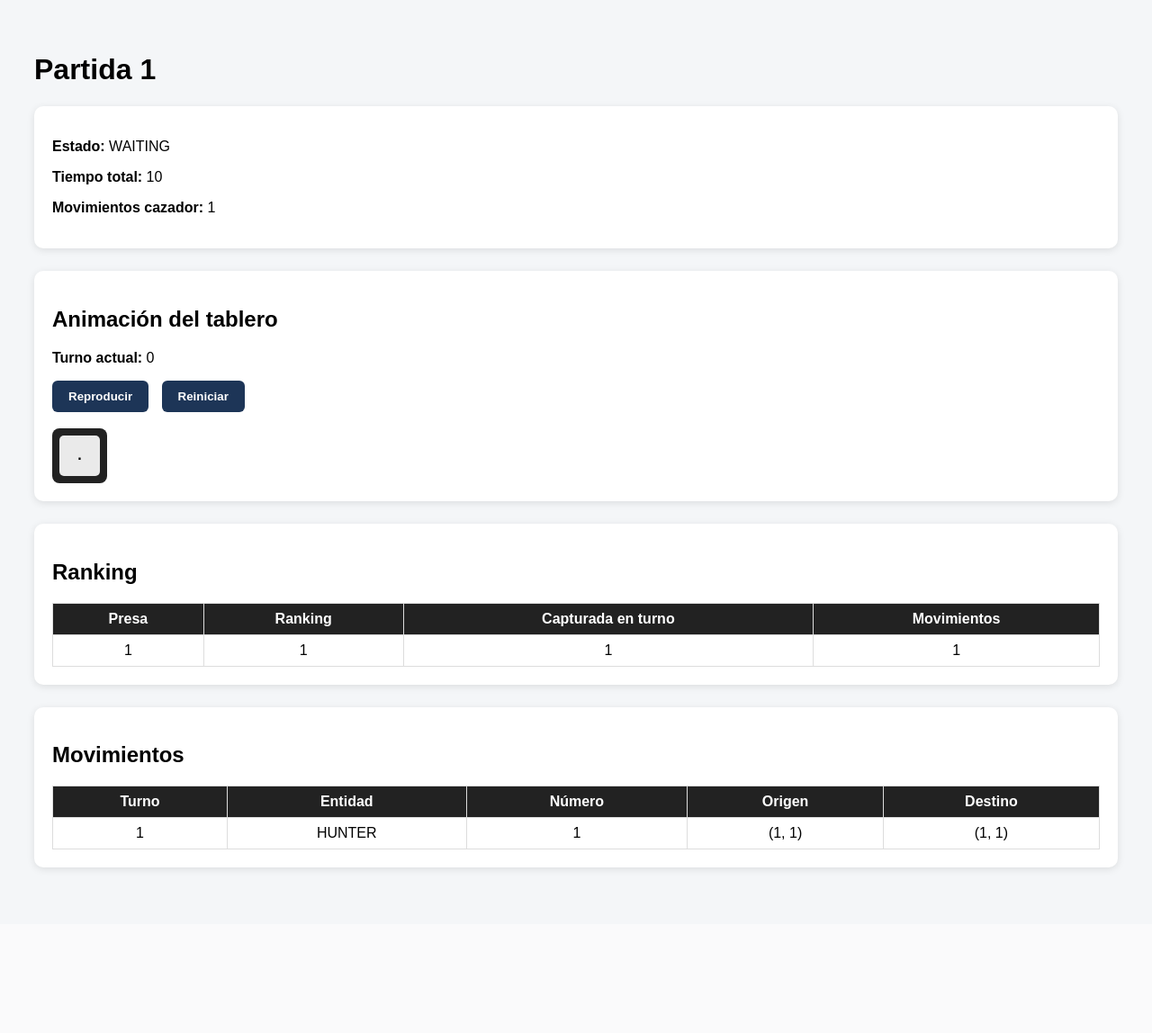
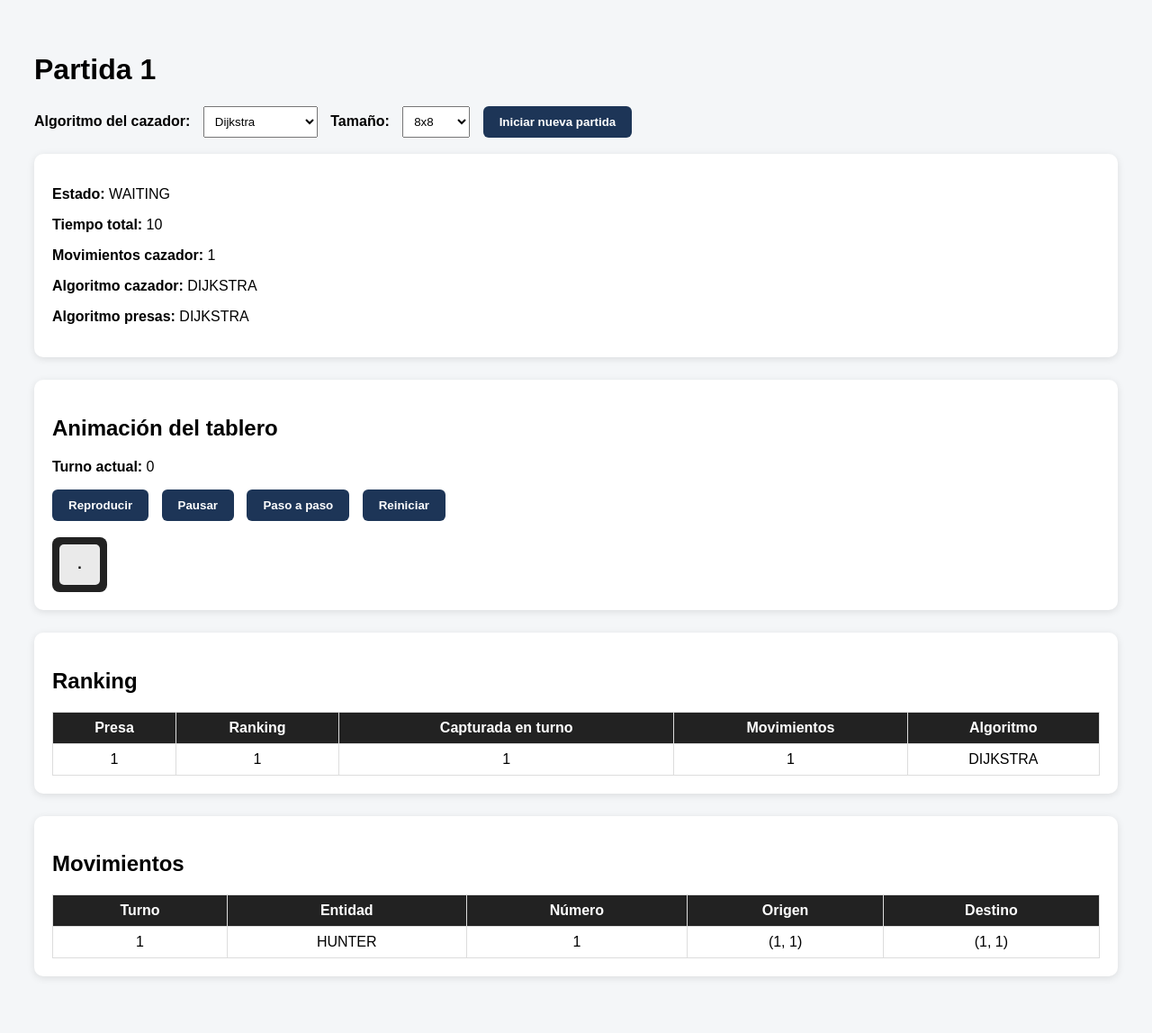
Before and after one commit to pyruz170921/hunter-vs-preys, a Django app: page /games/1/ in a window 1280 px wide. Shown: the whole page at 90% size. Before the commit the page ends 969 px from the top, so only its background shows below. Run offline with Django 5.2, Linux system fonts and the light colour scheme; tables that the repository leaves empty hold one stand-in row (values such as "Sample post").

Commit message:
Mejorar controles de simulacion en interfaz

```diff
--- a/game/templates/game/detail.html
+++ b/game/templates/game/detail.html
@@ -4,82 +4,18 @@
     <title>Partida {{ game.pk }}</title>
 
     <style>
-        body {
-            font-family: Arial, sans-serif;
-            background: #f4f6f8;
-            padding: 30px;
-        }
-
-        .card {
-            background: white;
-            padding: 20px;
-            margin-bottom: 25px;
-            border-radius: 10px;
-            box-shadow: 0 2px 8px rgba(0,0,0,0.1);
-        }
-
-        .board {
-            display: inline-grid;
-            grid-template-columns: repeat({{ board_size }}, 45px);
-            gap: 4px;
-            background: #222;
-            padding: 8px;
-            border-radius: 8px;
-        }
-
-        .cell {
-            width: 45px;
-            height: 45px;
-            background: #eaeaea;
-            display: flex;
-            align-items: center;
-            justify-content: center;
-            font-weight: bold;
-            border-radius: 5px;
-        }
-
-        .obstacle {
-            background: #333;
-            color: white;
-        }
-
-        .hunter {
-            background: #e63946;
-            color: white;
-        }
-
-        .prey {
-            background: #2a9d8f;
-            color: white;
-        }
-
-        button {
-            padding: 10px 18px;
-            margin-right: 10px;
-            cursor: pointer;
-            border: none;
-            border-radius: 6px;
-            background: #1d3557;
-            color: white;
-            font-weight: bold;
-        }
-
-        table {
-            width: 100%;
-            border-collapse: collapse;
-            background: white;
-        }
-
-        th, td {
-            border: 1px solid #ddd;
-            padding: 8px;
-            text-align: center;
-        }
-
-        th {
-            background: #222;
-            color: white;
-        }
+        body { font-family: Arial, sans-serif; background: #f4f6f8; padding: 30px; }
+        .card { background: white; padding: 20px; margin-bottom: 25px; border-radius: 10px; box-shadow: 0 2px 8px rgba(0,0,0,0.1); }
+        .board { display: inline-grid; grid-template-columns: repeat({{ board_size }}, 45px); gap: 4px; background: #222; padding: 8px; border-radius: 8px; }
+        .cell { width: 45px; height: 45px; background: #eaeaea; display: flex; align-items: center; justify-content: center; font-weight: bold; border-radius: 5px; }
+        .obstacle { background: #333; color: white; }
+        .hunter { background: #e63946; color: white; }
+        .prey { background: #2a9d8f; color: white; }
+        button { padding: 10px 18px; margin-right: 10px; cursor: pointer; border: none; border-radius: 6px; background: #1d3557; color: white; font-weight: bold; }
+        select { padding: 8px; margin: 0 10px; }
+        table { width: 100%; border-collapse: collapse; background: white; }
+        th, td { border: 1px solid #ddd; padding: 8px; text-align: center; }
+        th { background: #222; color: white; }
     </style>
 </head>
 
@@ -87,10 +23,36 @@
 
 <h1>Partida {{ game.pk }}</h1>
 
+<form action="{% url 'generate_new_game' %}" method="post">
+    {% csrf_token %}
+
+    <label><strong>Algoritmo del cazador:</strong></label>
+
+    <select name="hunter_algorithm">
+        <option value="DIJKSTRA">Dijkstra</option>
+        <option value="FLOYD">Floyd-Warshall</option>
+    </select>
+
+    <label><strong>Tamaño:</strong></label>
+
+    <select name="board_size">
+        <option value="8">8x8</option>
+        <option value="10">10x10</option>
+        <option value="12">12x12</option>
+        <option value="15">15x15</option>
+    </select>
+
+    <button type="submit">Iniciar nueva partida</button>
+</form>
+
+<br>
+
 <div class="card">
     <p><strong>Estado:</strong> {{ game.status }}</p>
     <p><strong>Tiempo total:</strong> {{ game.total_time }}</p>
     <p><strong>Movimientos cazador:</strong> {{ game.hunter_moves }}</p>
+    <p><strong>Algoritmo cazador:</strong> {{ hunter.algorithm }}</p>
+    <p><strong>Algoritmo presas:</strong> {{ preys.0.algorithm }}</p>
 </div>
 
 <div class="card">
@@ -99,6 +61,8 @@
     <p><strong>Turno actual:</strong> <span id="turn">0</span></p>
 
     <button onclick="playSimulation()">Reproducir</button>
+    <button onclick="pauseSimulation()">Pausar</button>
+    <button onclick="stepSimulation()">Paso a paso</button>
     <button onclick="resetBoard()">Reiniciar</button>
 
     <br><br>
@@ -115,6 +79,7 @@
             <th>Ranking</th>
             <th>Capturada en turno</th>
             <th>Movimientos</th>
+            <th>Algoritmo</th>
         </tr>
 
         {% for prey in preys %}
@@ -123,6 +88,7 @@
             <td>{{ prey.ranking_position }}</td>
             <td>{{ prey.captured_at }}</td>
             <td>{{ prey.moves }}</td>
+            <td>{{ prey.algorithm }}</td>
         </tr>
         {% endfor %}
     </table>
@@ -159,18 +125,10 @@
 
 <script>
     const boardSize = {{ board_size }};
-    const obstacles = JSON.parse(
-        document.getElementById("obstacles-data").textContent
-    );
-    const initialHunter = JSON.parse(
-        document.getElementById("hunter-data").textContent
-    );
-    const initialPreys = JSON.parse(
-        document.getElementById("preys-data").textContent
-    );
-    const movements = JSON.parse(
-        document.getElementById("movements-data").textContent
-    );
+    const obstacles = JSON.parse(document.getElementById("obstacles-data").textContent);
+    const initialHunter = JSON.parse(document.getElementById("hunter-data").textContent);
+    const initialPreys = JSON.parse(document.getElementById("preys-data").textContent);
+    const movements = JSON.parse(document.getElementById("movements-data").textContent);
 
     const boardElement = document.getElementById("board");
     const turnElement = document.getElementById("turn");
@@ -212,9 +170,7 @@
         boardElement.innerHTML = "";
 
         const obstacleSet = new Set(
-            obstacles.map(
-                obstacle => positionKey(obstacle.x, obstacle.y)
-            )
+            obstacles.map(obstacle => positionKey(obstacle.x, obstacle.y))
         );
 
         for (let x = 0; x < boardSize; x++) {
@@ -236,11 +192,7 @@
                     Object.keys(preys).forEach(number => {
                         const prey = preys[number];
 
-                        if (
-                            prey.alive &&
-                            prey.x === x &&
-                            prey.y === y
-                        ) {
+                        if (prey.alive && prey.x === x && prey.y === y) {
                             foundPrey = number;
                         }
                     });
@@ -278,10 +230,7 @@
         Object.keys(preys).forEach(number => {
             const prey = preys[number];
 
-            if (
-                prey.x === hunter.x &&
-                prey.y === hunter.y
-            ) {
+            if (prey.x === hunter.x && prey.y === hunter.y) {
                 prey.alive = false;
             }
         });
@@ -295,6 +244,7 @@
         intervalId = setInterval(() => {
             if (currentIndex >= movements.length) {
                 clearInterval(intervalId);
+                intervalId = null;
                 return;
             }
 
@@ -303,6 +253,22 @@
         }, 500);
     }
 
+    function pauseSimulation() {
+        clearInterval(intervalId);
+        intervalId = null;
+    }
+
+    function stepSimulation() {
+        pauseSimulation();
+
+        if (currentIndex >= movements.length) {
+            return;
+        }
+
+        applyMovement(movements[currentIndex]);
+        currentIndex++;
+    }
+
     resetBoard();
 </script>
 
--- a/game/urls.py
+++ b/game/urls.py
@@ -1,8 +1,13 @@
 from django.urls import path
 
-from .views import game_detail
+from .views import game_detail, generate_new_game
 
 urlpatterns = [
+    path(
+        "new/",
+        generate_new_game,
+        name="generate_new_game"
+    ),
     path(
         "<int:game_id>/",
         game_detail,
--- a/game/views.py
+++ b/game/views.py
@@ -1,4 +1,11 @@
+import random
+
+from django.contrib.auth.models import User
 from django.shortcuts import render, get_object_or_404, redirect
+
+from ai.simulation import SimulationEngine
+from game.services import SimulationPersistenceService
+from lobby.models import Room
 
 from .models import Game
 
@@ -12,15 +19,41 @@ def latest_game_detail(request):
     return redirect("game_detail", game_id=game.pk)
 
 
+def generate_new_game(request):
+    user = User.objects.first()
+
+    hunter_algorithm = request.POST.get("hunter_algorithm", "DIJKSTRA")
+    board_size = int(request.POST.get("board_size", 8))
+
+    if hunter_algorithm not in ["DIJKSTRA", "FLOYD"]:
+        hunter_algorithm = "DIJKSTRA"
+
+    if board_size not in [8, 10, 12, 15]:
+        board_size = 8
+
+    room = Room.objects.create(
+        name="Partida aleatoria",
+        code=f"GAME{random.randint(10000, 99999)}",
+        board_size=board_size,
+        hunter_algorithm=hunter_algorithm,
+        created_by=user,
+    )
+
+    simulation = SimulationEngine(board_size, hunter_algorithm)
+
+    while simulation.step():
+        pass
+
+    game = SimulationPersistenceService.save_simulation(room, simulation)
+
+    return redirect("game_detail", game_id=game.pk)
+
+
 def game_detail(request, game_id):
     game = get_object_or_404(Game, pk=game_id)
 
     size = game.board.rows
-
-    obstacles = list(
-        game.board.obstacles.all().values("x", "y")
-    )
-
+    obstacles = list(game.board.obstacles.all().values("x", "y"))
     preys_queryset = game.preys.all().order_by("number")
 
     movements_data = list(
@@ -54,10 +87,7 @@ def game_detail(request, game_id):
     for prey in preys_queryset:
         first_prey_move = (
             game.movements
-            .filter(
-                entity_type="PREY",
-                entity_number=prey.number
-            )
+            .filter(entity_type="PREY", entity_number=prey.number)
             .order_by("turn", "id")
             .first()
         )
@@ -73,7 +103,6 @@ def game_detail(request, game_id):
         "game": game,
         "hunter": game.hunter,
         "preys": game.preys.all().order_by("ranking_position"),
-        "events": game.events.all().order_by("turn"),
         "movements": game.movements.all().order_by("turn"),
         "board_size": size,
         "obstacles": obstacles,
```
Also changed, not shown: ai/simulation.py (+24 -19 lines).
